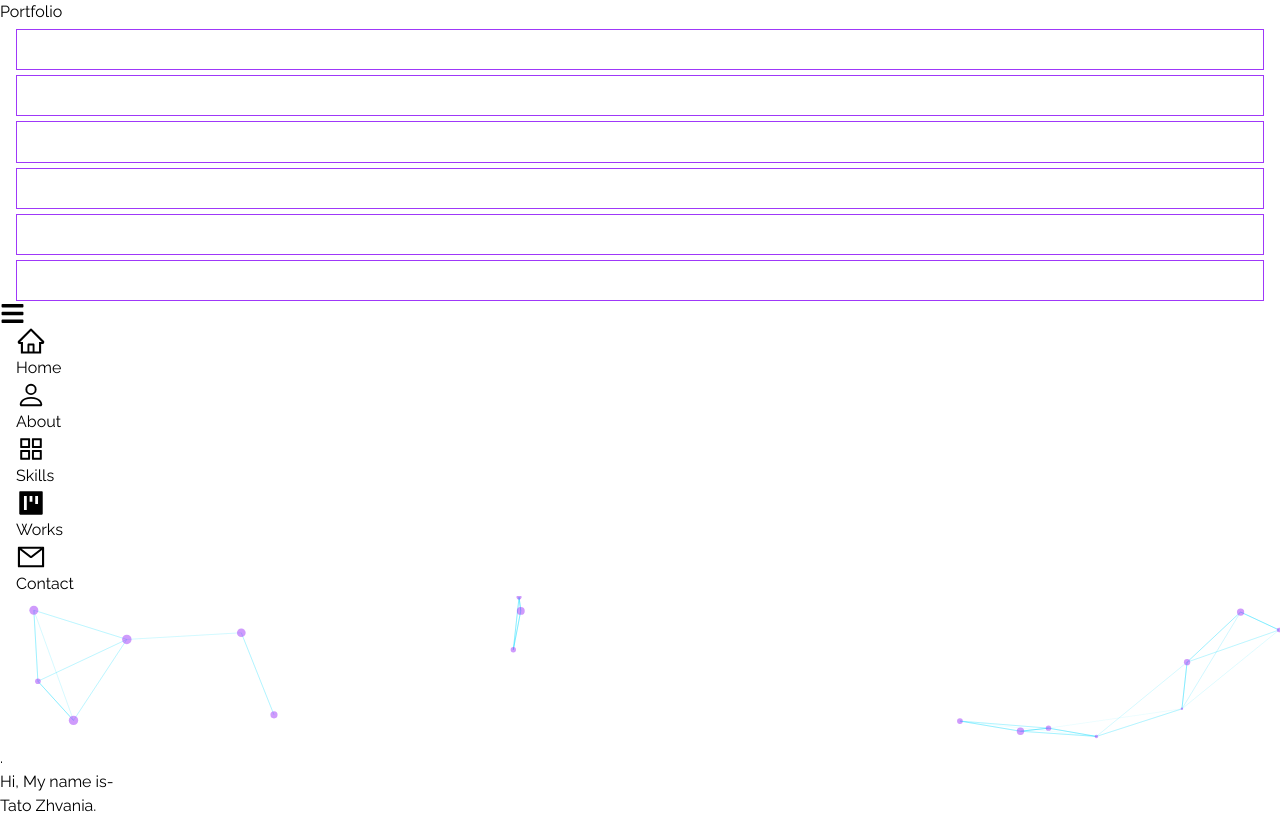
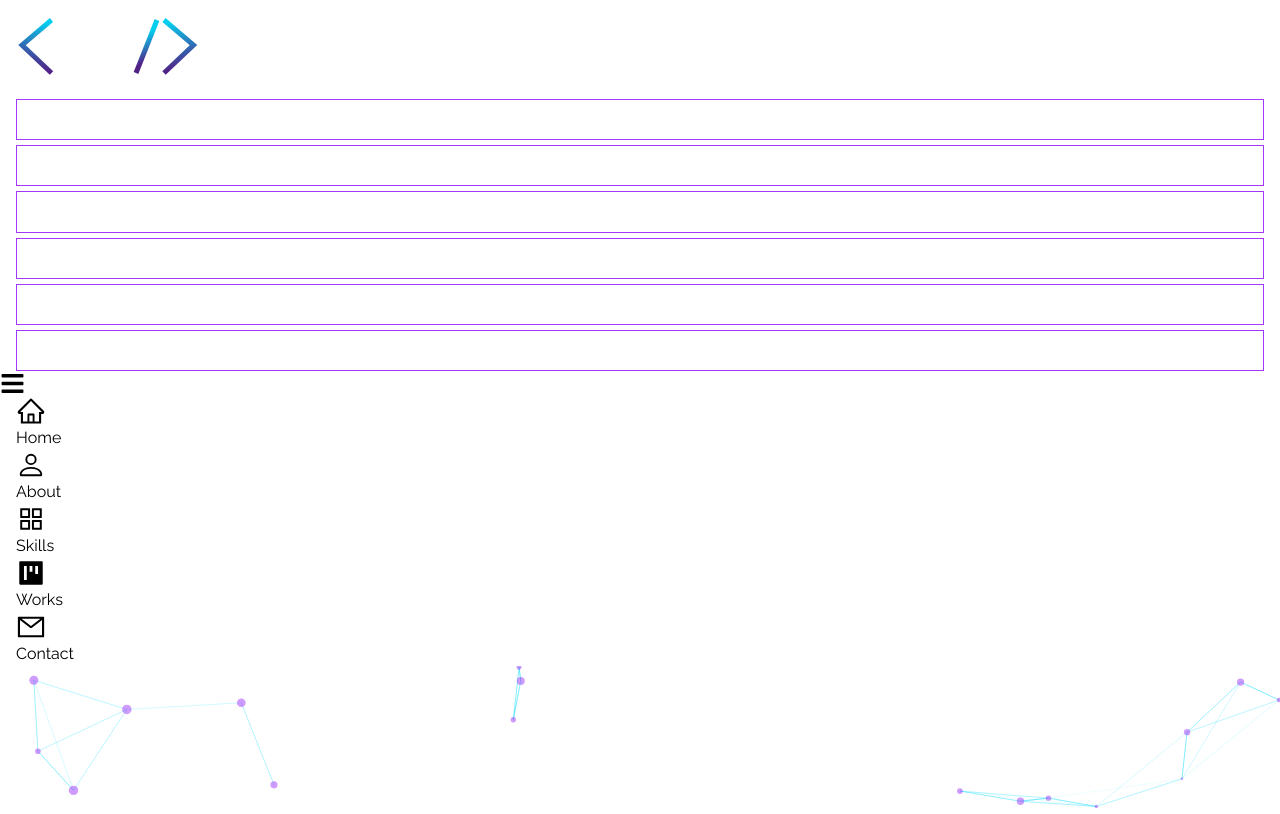
Before and after one commit to TatoZhvania/Portfolio, a React (Vite) app: page / in a window 1280 px wide. Shown: the top 814 px of the page. Built offline with nearby package versions, Linux system fonts and the light colour scheme.

Commit message:
new icon

```diff
--- a/src/components/Navbar.jsx
+++ b/src/components/Navbar.jsx
@@ -8,6 +8,7 @@ import {
   AiOutlineAppstore,
 } from 'react-icons/ai';
 import { BsPerson } from 'react-icons/bs';
+import Icon from '../assets/icon.svg';
 
 const Navbar = () => {
   const [nav, setNav] = useState(false);
@@ -36,13 +37,9 @@ const Navbar = () => {
         : `fixed top-5`
     }  `}
     >
-      <div
-        className=" text-4xl font-bold text-[#9f38f9] py-4"
-        data-aos="fade-down"
-        data-aos-delay="200"
-      >
+      <div data-aos="fade-down" data-aos-delay="200">
         <Link to="home" smooth={true} duration={500} className="cursor-pointer">
-          Portf<span className="text-[#00d8ff] text-2xl">olio</span>
+          <img src={Icon} alt="icon" />
         </Link>
       </div>
       {/* M E N U */}
```
Also changed, not shown: src/assets/icon.svg (added).
